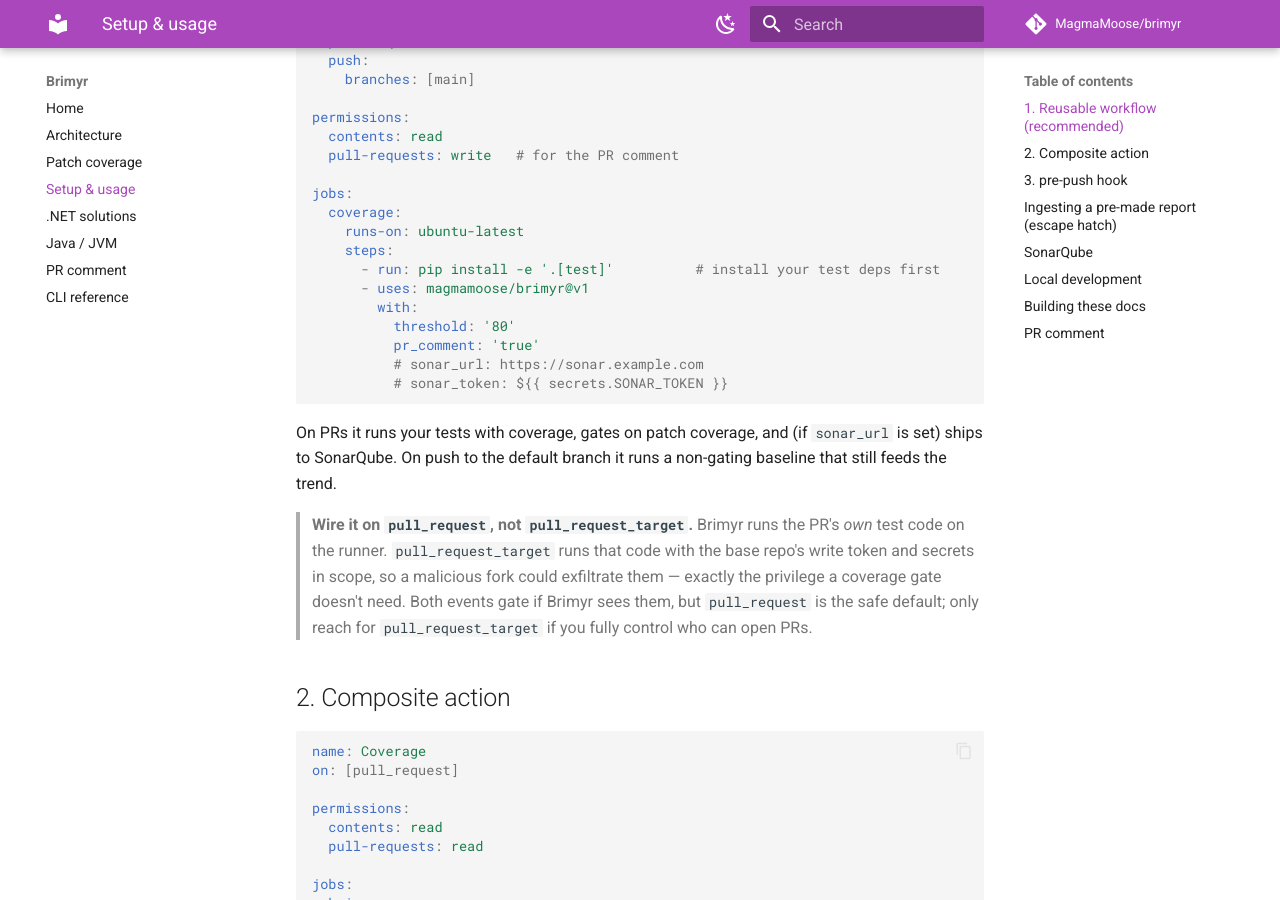
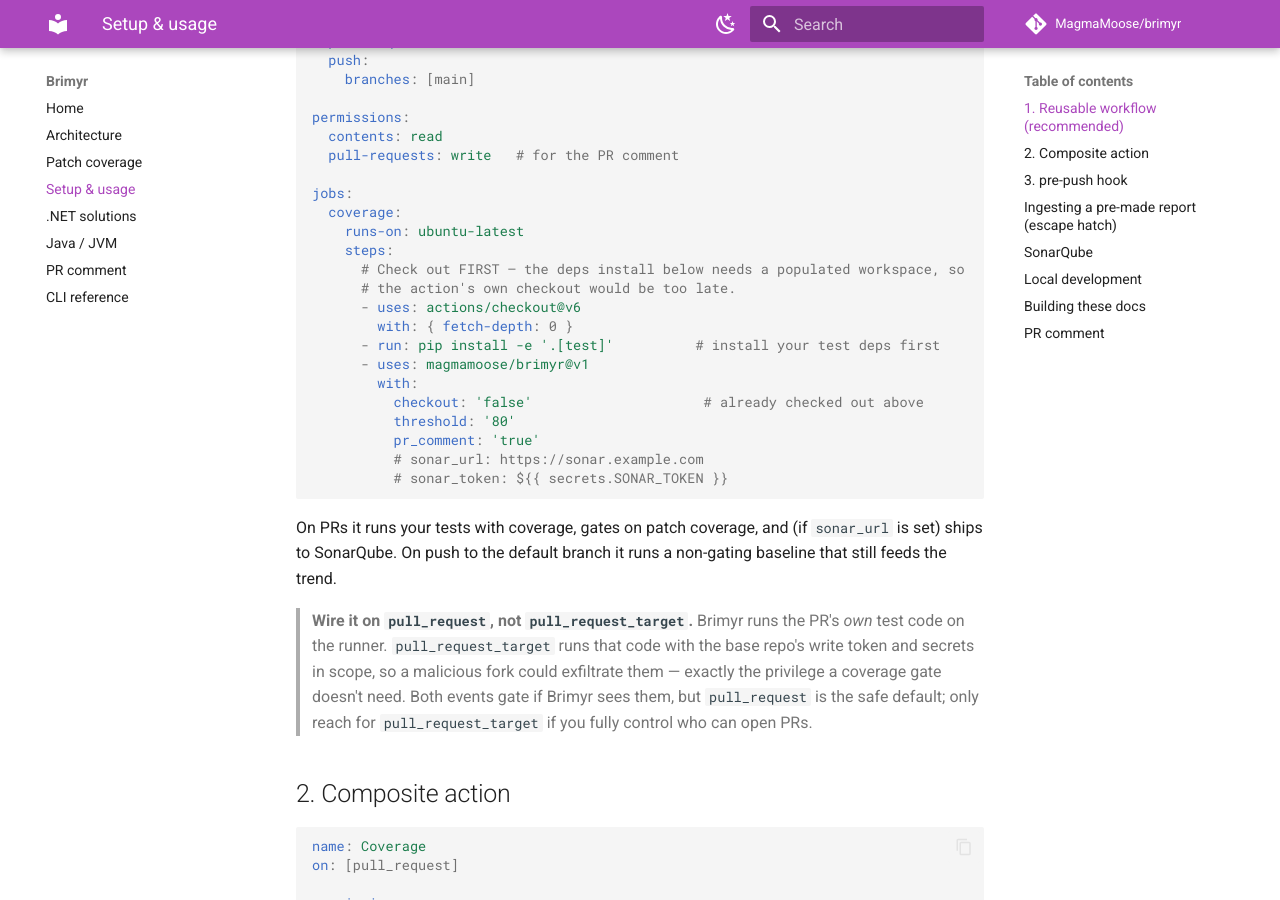
Before and after one commit to MagmaMoose/brimyr, an MkDocs documentation site: the page built from docs/setup.md, in a window 1280 px wide and 900 px high, scrolled down 409 px. Built offline with MkDocs 1.6.1 and Material for MkDocs 9.7.7, drawn with Linux system fonts in a browser that asks for light colours; comment, search, counter and statistics services are not loaded.

Commit message:
docs: check out before installing test deps in the examples
Nievah caught a real bug in the examples this PR rewrote. Dropping the explicit
checkout left `pip install -e '.[test]'` running BEFORE the action's own
checkout, i.e. on an empty workspace — no pyproject.toml, immediate failure.
These are the first snippets anyone copies, so they have to run.

Restores the checkout step (fetch-depth: 0 for the merge-base) and
`checkout: 'false'` on the action, and rewrites the trailing note to say when
each is needed rather than implying the default always suffices.

```diff
--- a/docs/setup.md
+++ b/docs/setup.md
@@ -23,9 +23,14 @@
   coverage:
     runs-on: ubuntu-latest
     steps:
+      # Check out FIRST — the deps install below needs a populated workspace, so
+      # the action's own checkout would be too late.
+      - uses: actions/checkout@v6
+        with: { fetch-depth: 0 }
       - run: pip install -e '.[test]'          # install your test deps first
       - uses: magmamoose/brimyr@v1
         with:
+          checkout: 'false'                     # already checked out above
           threshold: '80'
           pr_comment: 'true'
           # sonar_url: https://sonar.example.com
```
Also changed, not shown: README.md (+10 -2 lines).
